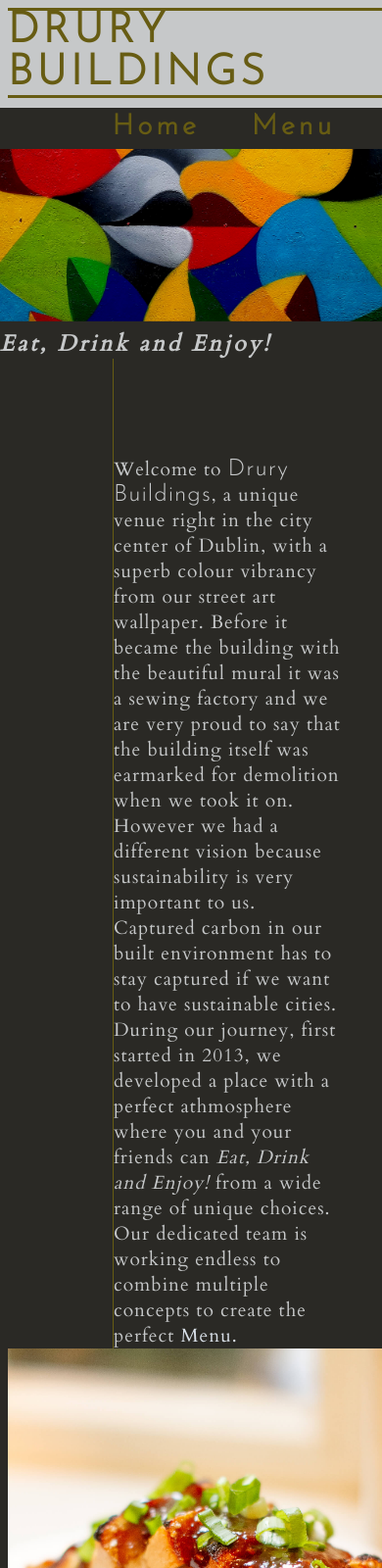
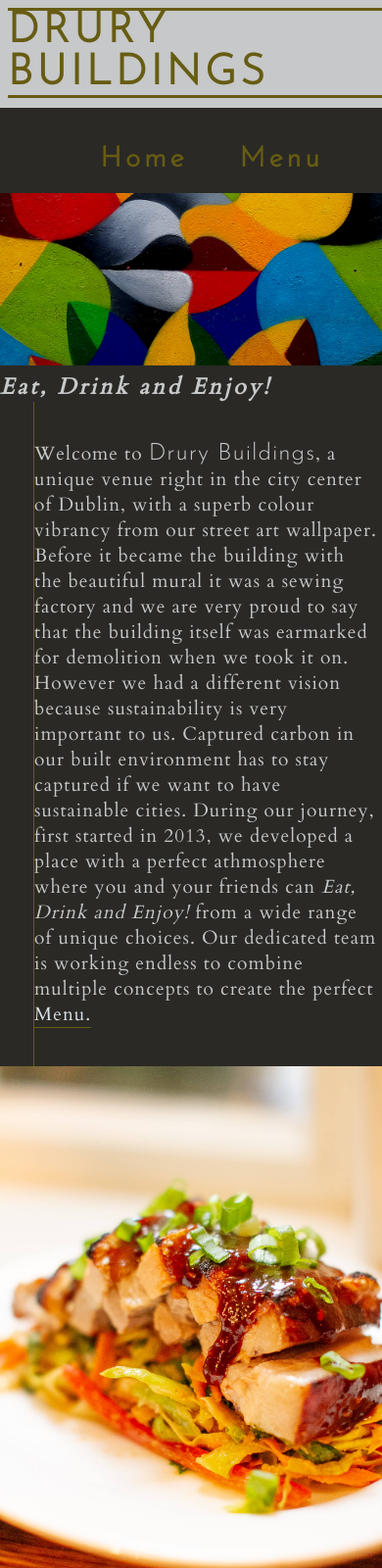
Before and after one commit to DianaVoicu/Drury-Buildings, a plain HTML site: page index.html in a window 390 px wide. Shown: the top 1600 px of the page at 98% size. Drawn offline with Linux system fonts and the light colour scheme.

Commit message:
Add media screen for tablets and mobile

```diff
--- a/assets/css/stylesheet.css
+++ b/assets/css/stylesheet.css
@@ -230,15 +230,32 @@ h3 {
 
 /* Media queries for tablet */
 
-@media screen and (max-width:768px) {
+@media screen and (max-width:900px) {
 
     #ilustration {
         height: unset;
     }
     #ilustration img {
-        width: 49.5%;
+        width: 22.5%;
+        padding: 0;
     }
-}
+    #left-text {
+        padding-top: 40px;
+        width: 90%;
+        margin-right: 1%;
+        border-left: 1px solid #675c13;
+    }
+    .pages {
+        margin: 40px 20px 20px 20px;
+    }
+
+    .hours {
+        margin: 5% 30%;
+    }
+
+    .contact {
+        margin: 5% 30%;
+    }
 
 /* Media queries for Mobiles */
 
@@ -247,4 +264,15 @@ h3 {
     #ilustration img {
         width: 100%;
     }
+
+    .hours {
+        margin: 5% 30%;
+    }
+
+    .contact {
+        margin: 5% 25%;
+    }
+
+    #left-text {
+        padding-bottom: 40px;
 }
```
